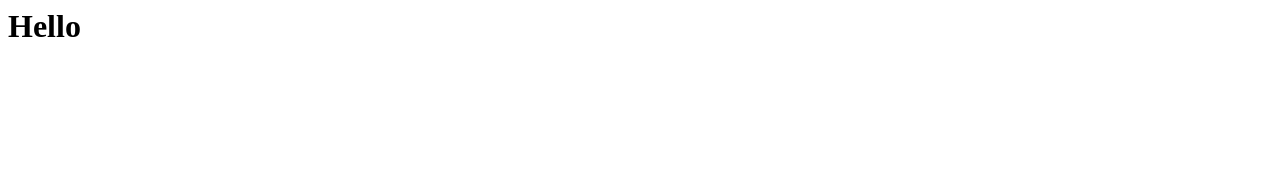
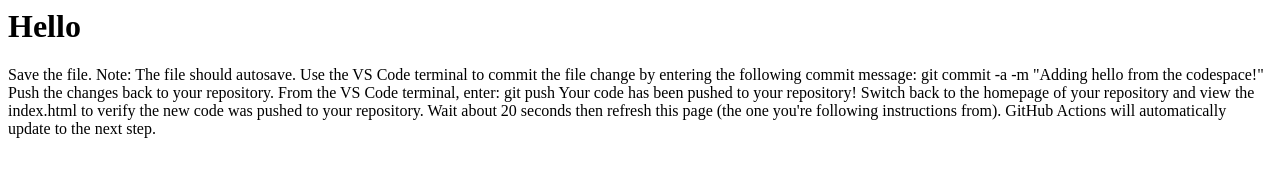
Before and after one commit to NonniSIGUR/skills-code-with-codespaces, a plain HTML site: page index.html in a window 1280 px wide. Drawn offline with Linux system fonts and the light colour scheme.

Commit message:
index.html

```diff
--- a/index.html
+++ b/index.html
@@ -1,3 +1,18 @@
 <html>
   <h1>Hello</h1>
+  Save the file.
+
+Note: The file should autosave.
+
+Use the VS Code terminal to commit the file change by entering the following commit message:
+
+git commit -a -m "Adding hello from the codespace!"
+Push the changes back to your repository. From the VS Code terminal, enter:
+
+git push
+Your code has been pushed to your repository!
+
+Switch back to the homepage of your repository and view the index.html to verify the new code was pushed to your repository.
+
+Wait about 20 seconds then refresh this page (the one you're following instructions from). GitHub Actions will automatically update to the next step.
 </html>
```
